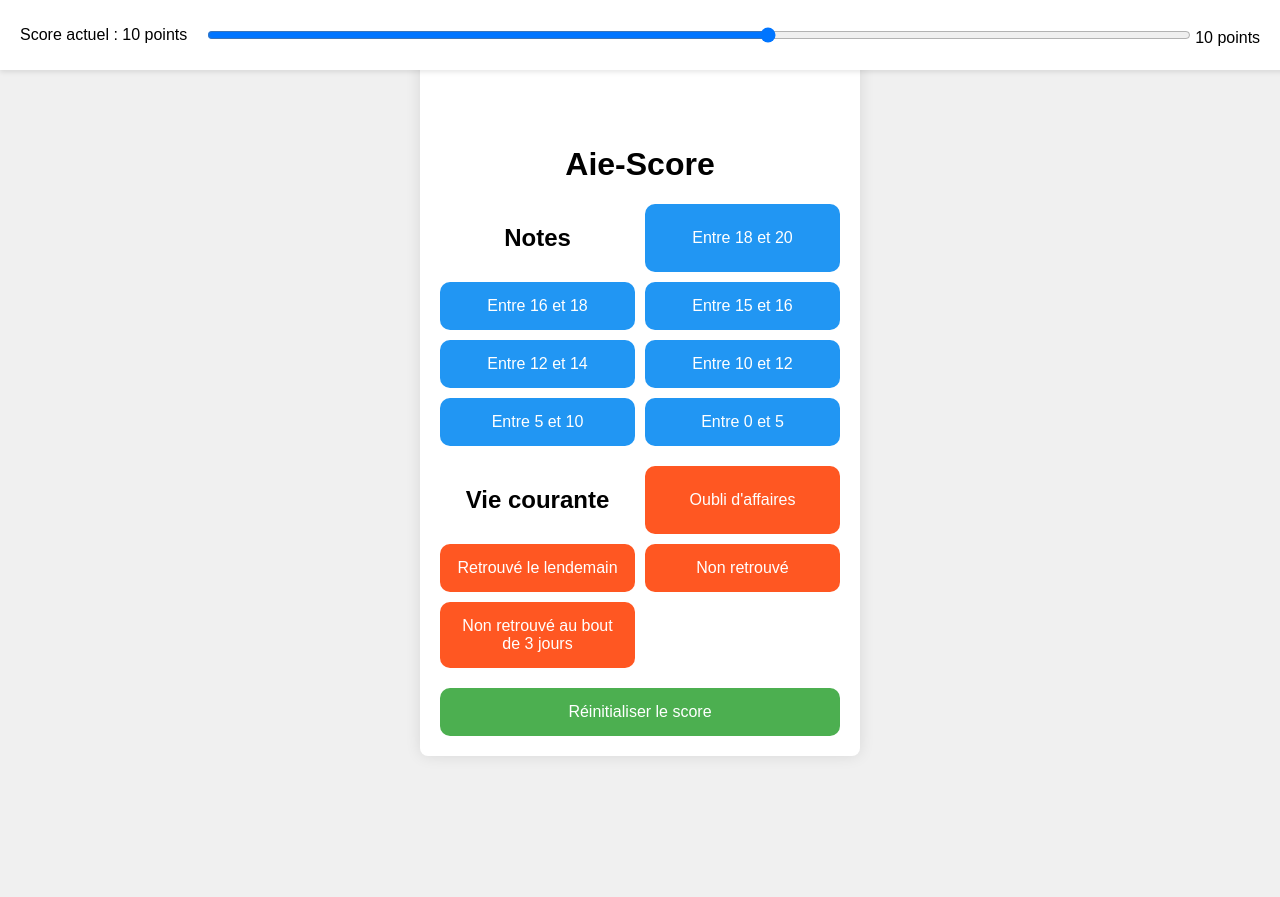
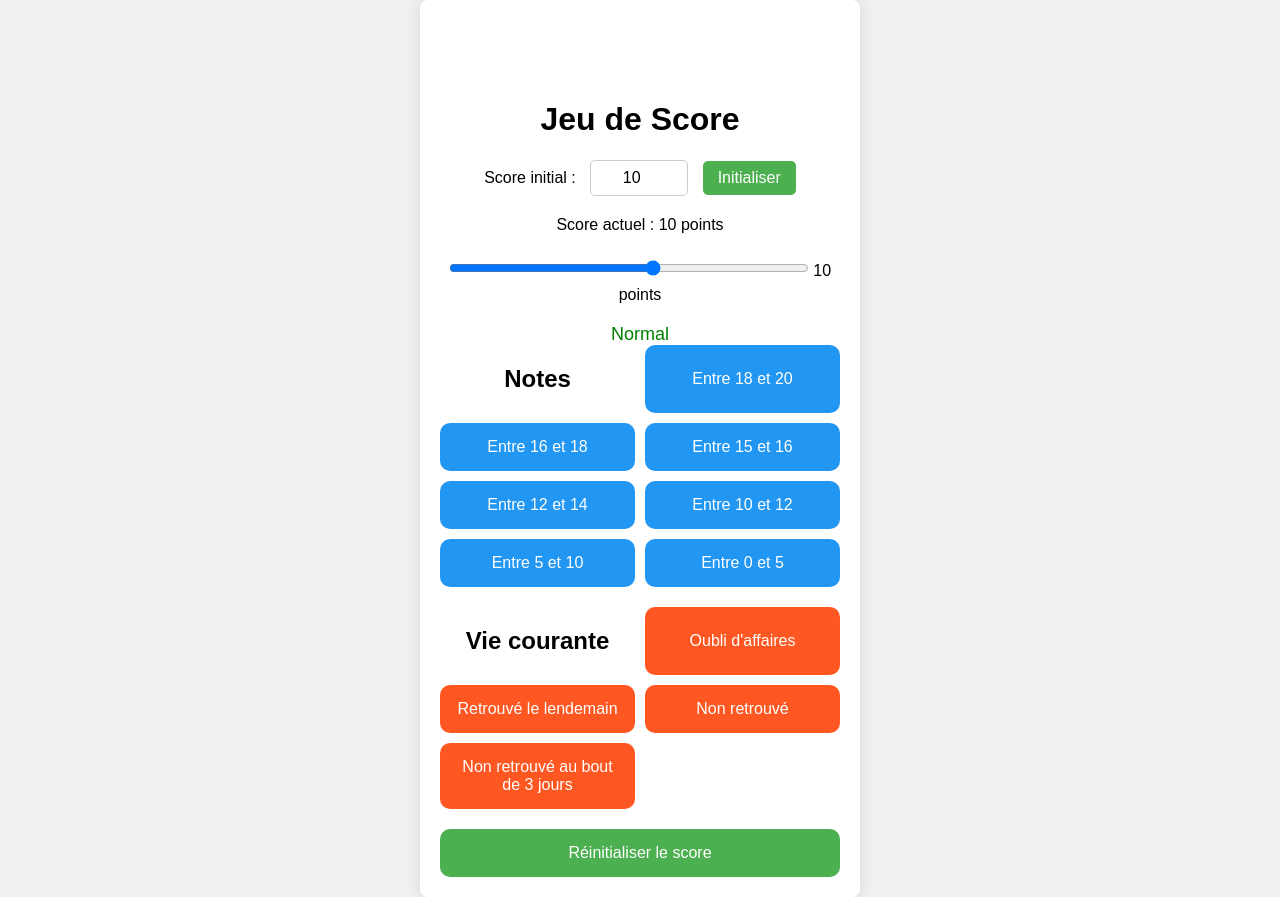
Before and after one commit to Sirkis99/Aie-Score, a plain HTML site: page index.html in a window 1280 px wide. Before the commit the page ends 800 px from the top, so only its background shows below. Drawn offline with Linux system fonts and the light colour scheme.

Commit message:
initialisation du score

```diff
--- a/index.html
+++ b/index.html
@@ -7,20 +7,29 @@
     <link rel="stylesheet" href="style.css">
 </head>
 <body>
-    <!-- Barre fixe pour afficher le score -->
-    <div class="score-bar">
+    <div class="container">
+        <h1>Jeu de Score</h1>
+
+        <!-- Champ pour initialiser le score -->
+        <div class="score-init">
+            <label for="initialScore">Score initial :</label>
+            <input type="number" id="initialScore" placeholder="Entrez un score" value="10">
+            <button id="setInitialScore">Initialiser</button>
+        </div>
+
+        <!-- Affichage du score -->
         <p>Score actuel : <span id="score">10</span> points</p>
+
+        <!-- Curseur pour afficher le score -->
         <div class="slider-container">
             <input type="range" id="scoreSlider" min="-10" max="25" value="10" step="1">
             <span id="sliderValue">10</span> points
         </div>
-    </div>
 
-    <div class="container">
-        <h1>Aie-Score</h1>
+        <!-- Zone pour afficher le message dynamique -->
+        <div id="sliderMessage" class="slider-message">Normal</div>
 
-        <!-- Reste du contenu -->
-        <!-- Notes -->
+        <!-- Catégorie Notes -->
         <div class="category">
             <h2>Notes</h2>
             <button class="noteButton" data-points="4">Entre 18 et 20</button>
@@ -32,7 +41,7 @@
             <button class="noteButton" data-points="-4">Entre 0 et 5</button>
         </div>
 
-        <!-- Vie courante -->
+        <!-- Catégorie Vie courante -->
         <div class="category">
             <h2>Vie courante</h2>
             <button class="lifeButton" data-points="-1">Oubli d'affaires</button>
@@ -41,7 +50,7 @@
             <button class="lifeButton" data-points="-5">Non retrouvé au bout de 3 jours</button>
         </div>
 
-        <!-- Réinitialisation -->
+        <!-- Bouton pour réinitialiser le score -->
         <div class="buttons">
             <button id="resetScore">Réinitialiser le score</button>
         </div>
--- a/script.js
+++ b/script.js
@@ -9,6 +9,8 @@ const lifeButtons = document.querySelectorAll('.lifeButton'); // Sélectionner t
 const scoreSlider = document.getElementById('scoreSlider'); // Récupérer le curseur
 const sliderValue = document.getElementById('sliderValue'); // Récupérer la valeur du curseur
 const sliderMessage = document.getElementById('sliderMessage'); // Récupérer l'élément pour afficher le message
+const initialScoreInput = document.getElementById('initialScore'); // Champ pour initialiser le score
+const setInitialScoreButton = document.getElementById('setInitialScore'); // Bouton pour initialiser le score
 
 // Fonction pour mettre à jour l'affichage du score et le sauvegarder dans localStorage
 function updateScore() {
@@ -76,5 +78,20 @@ scoreSlider.addEventListener('input', () => {
     updateScore(); // Mettre à jour l'affichage
 });
 
+// Fonction pour initialiser le score au début de la partie
+function setInitialScore() {
+    const initialScore = parseInt(initialScoreInput.value, 10); // Récupérer la valeur saisie
+    if (!isNaN(initialScore)) {
+        score = initialScore; // Mettre à jour le score
+        updateScore(); // Mettre à jour l'affichage
+        alert(`Le score a été initialisé à ${score}.`);
+    } else {
+        alert("Veuillez entrer une valeur numérique valide.");
+    }
+}
+
+// Ajouter un événement au bouton pour initialiser le score
+setInitialScoreButton.addEventListener('click', setInitialScore);
+
 // Initialisation du score sur la page
 updateScore();
--- a/style.css
+++ b/style.css
@@ -121,3 +121,38 @@ body {
     background-color: #3e8e41; /* Un peu plus foncé */
     transform: scale(0.95); /* Effet de réduction pour l'interaction tactile */
 }
+/*style du champ d'initialisation du score */
+.score-init {
+    margin-bottom: 20px;
+    text-align: center;
+}
+
+.score-init label {
+    font-size: 16px;
+    margin-right: 10px;
+}
+
+.score-init input {
+    padding: 8px;
+    font-size: 16px;
+    border: 1px solid #ccc;
+    border-radius: 5px;
+    width: 80px;
+    text-align: center;
+}
+
+.score-init button {
+    background-color: #4CAF50;
+    color: white;
+    border: none;
+    padding: 8px 15px;
+    font-size: 16px;
+    cursor: pointer;
+    border-radius: 5px;
+    margin-left: 10px;
+    transition: background-color 0.3s;
+}
+
+.score-init button:hover {
+    background-color: #45a049;
+}
```
